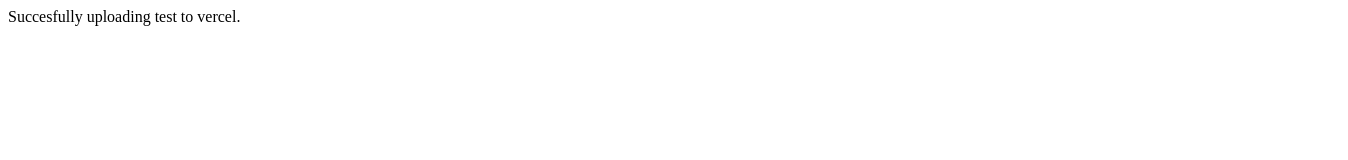
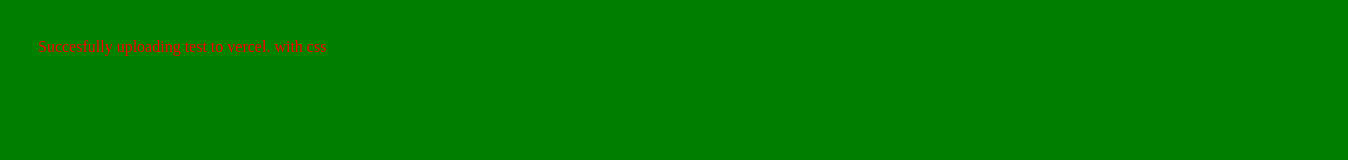
Before and after one commit to MartinZazpe/vercelTest, a website: page public/index.html in a window 1280 px wide. Shown: the whole page, 1348 px wide, since content can reach past the window. Drawn offline with Linux system fonts and the light colour scheme.

Commit message:
pushing to vercel with css

```diff
--- /dev/null
+++ b/public/index.css
@@ -0,0 +1,8 @@
+body {
+    background-color: green;
+    color: red;
+    padding: 30px;
+    height: 100%;
+    width: 100%;
+
+}
--- a/public/index.html
+++ b/public/index.html
@@ -5,11 +5,12 @@
     <meta charset="UTF-8">
     <meta http-equiv="X-UA-Compatible" content="IE=edge">
     <meta name="viewport" content="width=device-width, initial-scale=1.0">
+    <link rel="stylesheet" href="index.css">
     <title>the title</title>
 </head>
 
 <body>
-    Succesfully uploading test to vercel.
+    Succesfully uploading test to vercel. with css
 </body>
 
 </html>
```
